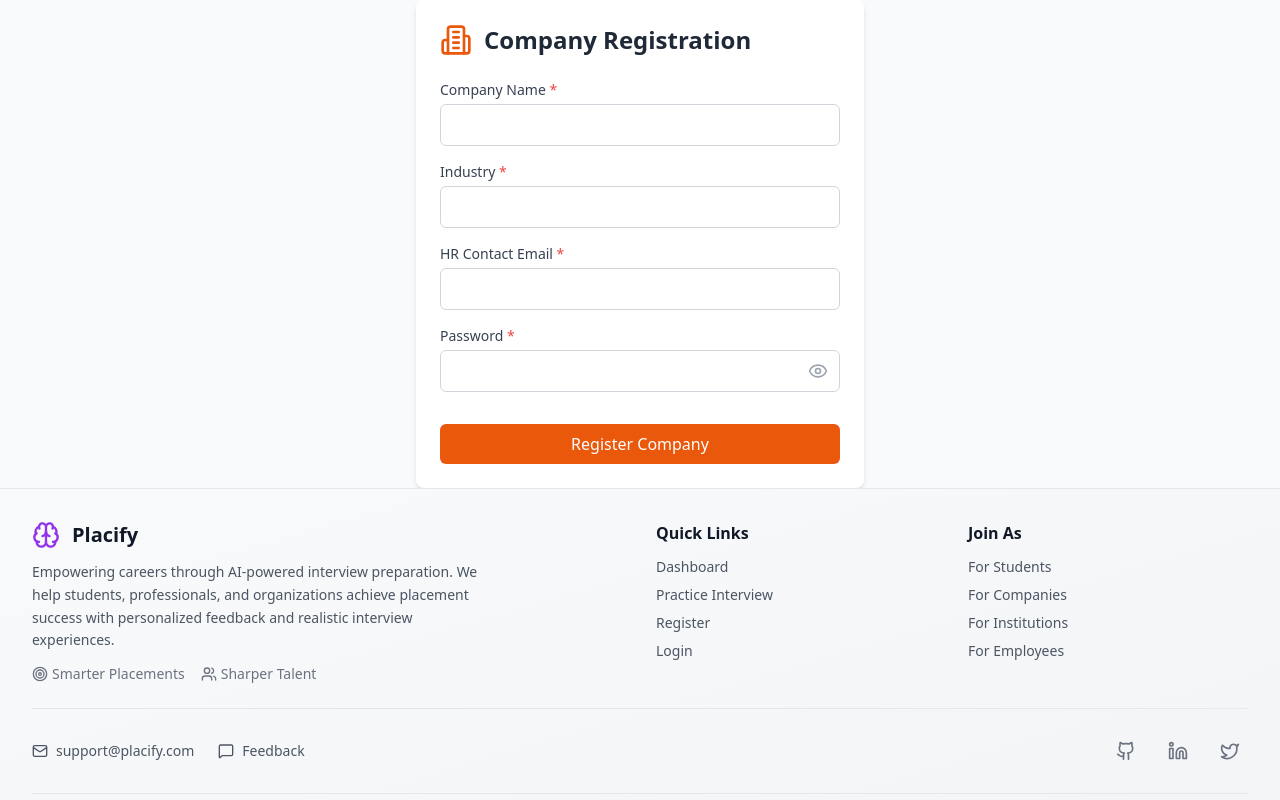
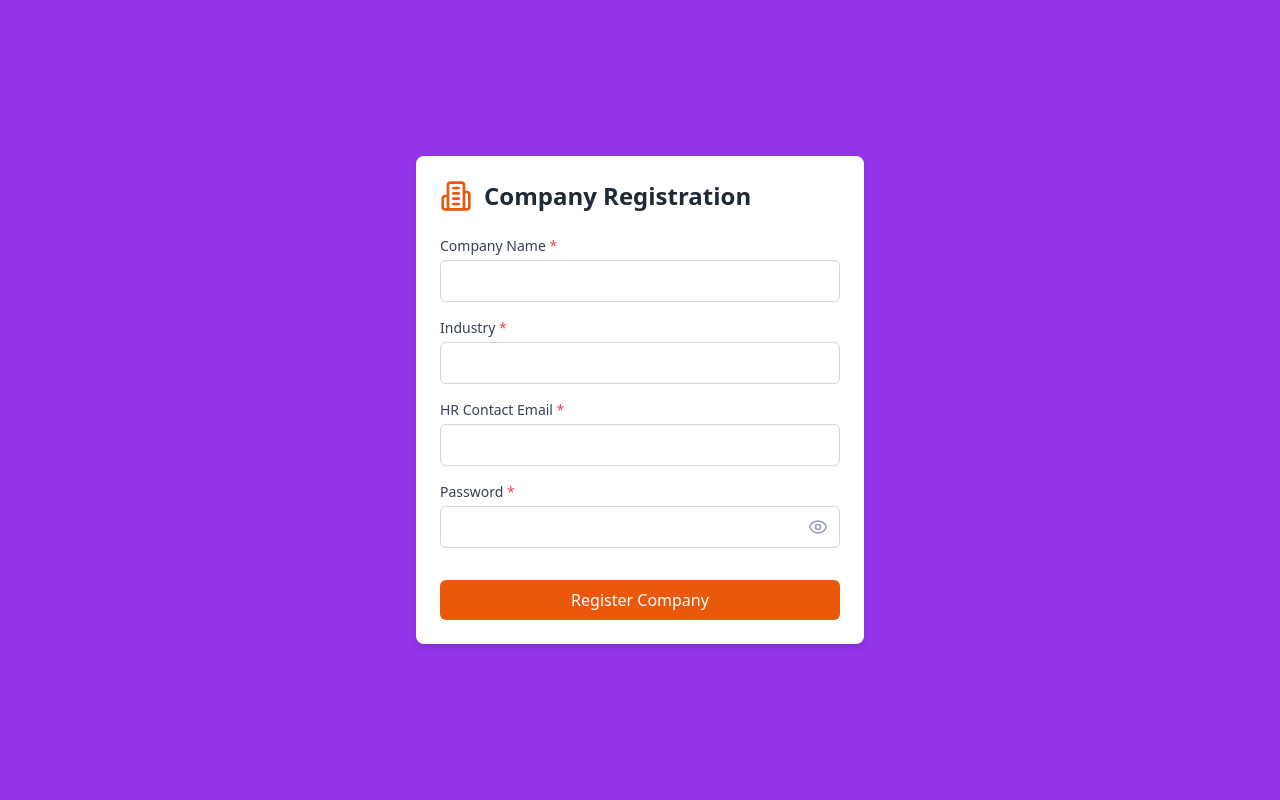
Before and after one commit to alizayadahmadriyaz/Placify-Smarter_Placements-Sharper_Talent, a React (Vite) app: page /register/company in a window 1280 px wide. Shown: the top 800 px of the page. Built offline with nearby package versions, Linux system fonts and the light colour scheme.

Commit message:
Made the ui of signin and signup form consistent

```diff
--- a/src/pages/register/CompanyForm.jsx
+++ b/src/pages/register/CompanyForm.jsx
@@ -48,8 +48,9 @@ export default function CompanyForm() {
   };
 
   return (
+    <div className='min-h-screen flex items-center bg-purple-600'>
     <motion.div
-      className="max-w-md mx-auto p-6 bg-white rounded-lg shadow-md"
+      className="max-w-md w-full mx-auto p-6 bg-white rounded-lg shadow-md"
       initial={{ opacity: 0, y: 20 }}
       animate={{ opacity: 1, y: 0 }}
       transition={{ duration: 0.6, ease: "easeOut" }}
@@ -177,5 +178,6 @@ export default function CompanyForm() {
         </motion.button>
       </motion.form>
     </motion.div>
+    </div>
   );
 }
--- a/src/pages/register/EmployeeForm.jsx
+++ b/src/pages/register/EmployeeForm.jsx
@@ -44,9 +44,10 @@ export default function EmployeeForm() {
   };
 
   return (
+    <div className='min-h-screen flex items-center bg-purple-600'>
     <motion.div
       transition={{ duration: 0.6, ease: "easeOut" }}
-      className="max-w-md mx-auto p-6 bg-white rounded-lg shadow-md">
+      className="max-w-md w-full mx-auto p-6 bg-white rounded-lg shadow-md">
         <motion.div
         className="flex items-center justify-center gap-3 mb-6"
                 initial={{ opacity: 0, x: -20 }}
@@ -167,5 +168,6 @@ export default function EmployeeForm() {
         </motion.button>
       </motion.form>
     </motion.div>
+    </div>
   );
 }
--- a/src/pages/register/InstitutionForm.jsx
+++ b/src/pages/register/InstitutionForm.jsx
@@ -44,7 +44,8 @@ export default function InstitutionForm() {
   };
 
   return (
-    <motion.div className="max-w-md mx-auto p-6 bg-white rounded-lg shadow-md"
+    <div className='min-h-screen flex items-center bg-purple-600'>
+    <motion.div className="max-w-md w-full mx-auto p-6 bg-white rounded-lg shadow-md"
       transition={{ duration: 0.6, ease: "easeOut" }}>
       <motion.div
         className="flex items-center gap-3 mb-6"
@@ -162,5 +163,6 @@ export default function InstitutionForm() {
         </motion.button>
       </motion.form>
     </motion.div>
+    </div>
   );
 }
--- a/src/pages/register/StudentForm.jsx
+++ b/src/pages/register/StudentForm.jsx
@@ -43,8 +43,9 @@ export default function StudentForm() {
   };
 
   return (
+    <div className='min-h-screen flex items-center bg-purple-600'>
 <motion.div
-      className="max-w-md mx-auto p-6 bg-white rounded-lg shadow-md "
+      className="max-w-md w-full mx-auto p-6 bg-white rounded-lg shadow-md "
       initial={{ opacity: 0, y: 20 }}
       animate={{ opacity: 1, y: 0 }}
       transition={{ duration: 0.6, ease: "easeOut" }}
@@ -185,5 +186,6 @@ export default function StudentForm() {
         </motion.button>
       </motion.form>
     </motion.div>
+    </div>
   );
 }
```
